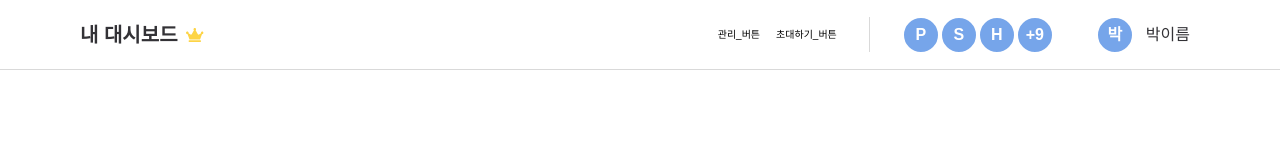
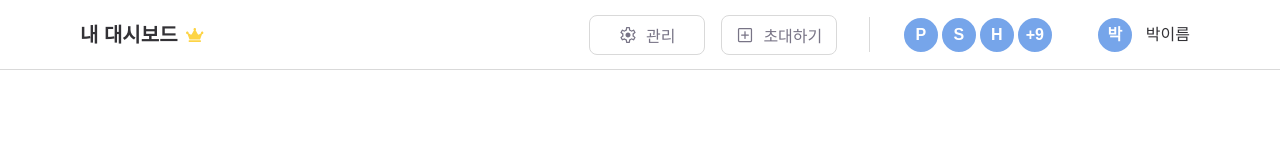
Before and after one commit to thgus5335/DoThisDoThat, a Next.js app: page / in a window 1280 px wide. Shown: the top 160 px of the page. Built offline with nearby package versions, Linux system fonts and the light colour scheme.

Commit message:
Feat: 헤더 버튼

```diff
--- a/src/components/common/Header/Header.module.scss
+++ b/src/components/common/Header/Header.module.scss
@@ -25,9 +25,28 @@
   gap: 3.2rem;
 }
 
-.button {
+.buttonGroup {
   display: flex;
   gap: 1.6rem;
+}
+
+.buttonGroup > button {
+  @include text-m(500);
+
+  display: flex;
+  width: 11.6rem;
+  height: 4rem;
+  align-items: center;
+  justify-content: center;
+  border: 1px solid $gray_D9;
+  border-radius: 8px;
+  background: $white_FF;
+  color: $gray_78;
+  gap: 0.8rem;
+}
+
+.buttonGroup > button:hover {
+  background: $gray_EE;
 }
 
 .line {
--- a/src/components/common/Header/Header.tsx
+++ b/src/components/common/Header/Header.tsx
@@ -1,6 +1,8 @@
 import Image from 'next/image';
 import styles from './Header.module.scss';
 import iconCrown from '@/src/assets/icons/crownIcon.svg';
+import iconAdd from '@/src/assets/icons/addBox.svg';
+import iconSetting from '@/src/assets/icons/setting.svg';
 
 import { useRef, useState } from 'react';
 import useClickOutside from '@/src/utils/useClickOutside';
@@ -27,9 +29,15 @@ const Header = () => {
         <Image src={iconCrown} alt={`대시보드.`} />
       </div>
       <div className={styles.operation}>
-        <div className={styles.button}>
-          <p>관리_버튼</p>
-          <p>초대하기_버튼</p>
+        <div className={styles.buttonGroup}>
+          <button>
+            <Image src={iconSetting} alt={`관리하기 버튼.`} />
+            관리
+          </button>
+          <button>
+            <Image src={iconAdd} alt={`초대하기 버튼.`} />
+            초대하기
+          </button>
         </div>
         <div className={styles.line} />
         <div className={styles.memberprofileGroup} onMouseOver={handleMemberDropdown} onMouseOut={handleMemberDropdown}>
```
Also changed, not shown: src/assets/icons/addBox.svg (added), src/assets/icons/setting.svg (added).
